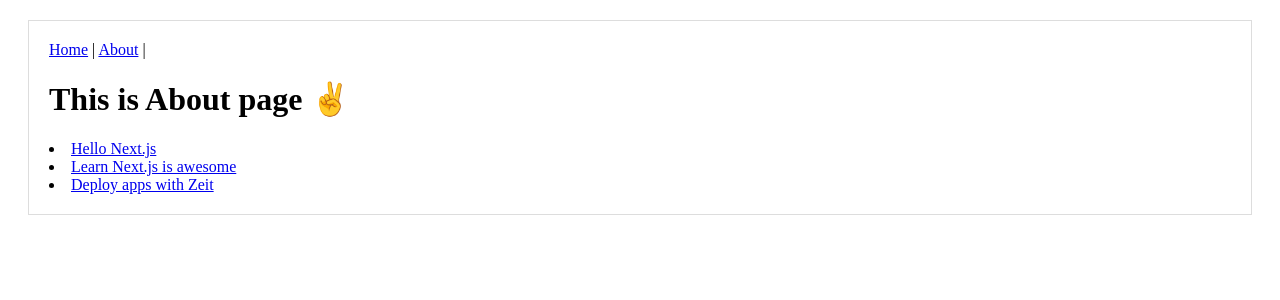
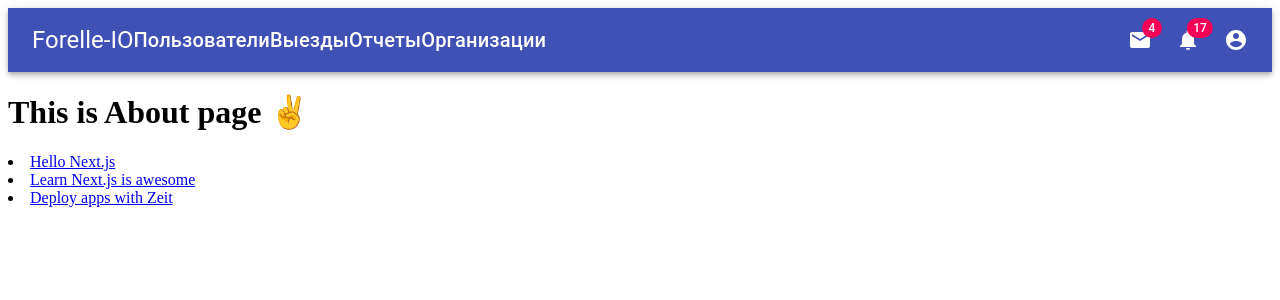
Before and after one commit to forelle-io/jish, a Next.js app: page /about in a window 1280 px wide. Shown: the top 300 px of the page. Built offline with nearby package versions, Linux system fonts and the light colour scheme.

Commit message:
Добавил хеадер для сайта, изменил располжение файлов

```diff
--- /dev/null
+++ b/components/root/Header.tsx
@@ -0,0 +1,194 @@
+import React from 'react';
+import { makeStyles } from '@material-ui/core/styles';
+import AppBar from '@material-ui/core/AppBar';
+import Toolbar from '@material-ui/core/Toolbar';
+import IconButton from '@material-ui/core/IconButton';
+import Typography from '@material-ui/core/Typography';
+import Badge from '@material-ui/core/Badge';
+import MenuItem from '@material-ui/core/MenuItem';
+import Menu from '@material-ui/core/Menu';
+import AccountCircle from '@material-ui/icons/AccountCircle';
+import MailIcon from '@material-ui/icons/Mail';
+import NotificationsIcon from '@material-ui/icons/Notifications';
+import MoreIcon from '@material-ui/icons/MoreVert';
+
+const useStyles = makeStyles(theme => ({
+  grow: {
+    flexGrow: 1,
+  },
+  menuButton: {
+    marginRight: theme.spacing(2),
+  },
+  title: {
+    display: 'none',
+    [theme.breakpoints.up('sm')]: {
+      display: 'block',
+    },
+  },
+  inputRoot: {
+    color: 'inherit',
+  },
+  inputInput: {
+    padding: theme.spacing(1, 1, 1, 7),
+    transition: theme.transitions.create('width'),
+    width: '100%',
+    [theme.breakpoints.up('md')]: {
+      width: 200,
+    },
+  },
+  sectionDesktop: {
+    display: 'none',
+    [theme.breakpoints.up('md')]: {
+      display: 'flex',
+    },
+  },
+  sectionMobile: {
+    display: 'flex',
+    [theme.breakpoints.up('md')]: {
+      display: 'none',
+    },
+  },
+}));
+
+export default function PrimarySearchAppBar() {
+  const classes = useStyles();
+  const [anchorEl, setAnchorEl] = React.useState(null);
+  const [mobileMoreAnchorEl, setMobileMoreAnchorEl] = React.useState(null);
+
+  const isMenuOpen = Boolean(anchorEl);
+  const isMobileMenuOpen = Boolean(mobileMoreAnchorEl);
+
+  const handleProfileMenuOpen = event => {
+    setAnchorEl(event.currentTarget);
+  };
+
+  const handleMobileMenuClose = () => {
+    setMobileMoreAnchorEl(null);
+  };
+
+  const handleMenuClose = () => {
+    setAnchorEl(null);
+    handleMobileMenuClose();
+  };
+
+  const handleMobileMenuOpen = event => {
+    setMobileMoreAnchorEl(event.currentTarget);
+  };
+
+  const menuId = 'primary-search-account-menu';
+  const renderMenu = (
+    <Menu
+      anchorEl={anchorEl}
+      anchorOrigin={{ vertical: 'top', horizontal: 'right' }}
+      id={menuId}
+      keepMounted
+      transformOrigin={{ vertical: 'top', horizontal: 'right' }}
+      open={isMenuOpen}
+      onClose={handleMenuClose}
+    >
+      <MenuItem onClick={handleMenuClose}>Profile</MenuItem>
+      <MenuItem onClick={handleMenuClose}>My account</MenuItem>
+    </Menu>
+  );
+
+  const mobileMenuId = 'primary-search-account-menu-mobile';
+  const renderMobileMenu = (
+    <Menu
+      anchorEl={mobileMoreAnchorEl}
+      anchorOrigin={{ vertical: 'top', horizontal: 'right' }}
+      id={mobileMenuId}
+      keepMounted
+      transformOrigin={{ vertical: 'top', horizontal: 'right' }}
+      open={isMobileMenuOpen}
+      onClose={handleMobileMenuClose}
+    >
+      <MenuItem>
+        <IconButton aria-label="show 4 new mails" color="inherit">
+          <Badge badgeContent={4} color="secondary">
+            <MailIcon />
+          </Badge>
+        </IconButton>
+        <p>Messages</p>
+      </MenuItem>
+      <MenuItem>
+        <IconButton aria-label="show 11 new notifications" color="inherit">
+          <Badge badgeContent={11} color="secondary">
+            <NotificationsIcon />
+          </Badge>
+        </IconButton>
+        <p>Notifications</p>
+      </MenuItem>
+      <MenuItem onClick={handleProfileMenuOpen}>
+        <IconButton
+          aria-label="account of current user"
+          aria-controls="primary-search-account-menu"
+          aria-haspopup="true"
+          color="inherit"
+        >
+          <AccountCircle />
+        </IconButton>
+        <p>Profile</p>
+      </MenuItem>
+    </Menu>
+  );
+
+  return (
+    <div className={classes.grow}>
+      <AppBar position="static">
+        <Toolbar>
+          <Typography className={classes.title} variant="h5" noWrap>
+            Forelle-IO
+          </Typography>
+          <Typography className={classes.title} variant="h6" noWrap>
+            Пользователи
+          </Typography>
+          <Typography className={classes.title} variant="h6" noWrap>
+            Выезды
+          </Typography>
+          <Typography className={classes.title} variant="h6" noWrap>
+            Отчеты
+          </Typography>
+          <Typography className={classes.title} variant="h6" noWrap>
+            Организации
+          </Typography>
+          <div className={classes.grow} />
+          <div className={classes.sectionDesktop}>
+            <IconButton aria-label="show 4 new mails" color="inherit">
+              <Badge badgeContent={4} color="secondary">
+                <MailIcon />
+              </Badge>
+            </IconButton>
+            <IconButton aria-label="show 17 new notifications" color="inherit">
+              <Badge badgeContent={17} color="secondary">
+                <NotificationsIcon />
+              </Badge>
+            </IconButton>
+            <IconButton
+              edge="end"
+              aria-label="account of current user"
+              aria-controls={menuId}
+              aria-haspopup="true"
+              onClick={handleProfileMenuOpen}
+              color="inherit"
+            >
+              <AccountCircle />
+            </IconButton>
+          </div>
+          <div className={classes.sectionMobile}>
+            <IconButton
+              aria-label="show more"
+              aria-controls={mobileMenuId}
+              aria-haspopup="true"
+              onClick={handleMobileMenuOpen}
+              color="inherit"
+            >
+              <MoreIcon />
+            </IconButton>
+          </div>
+        </Toolbar>
+      </AppBar>
+      {renderMobileMenu}
+      {renderMenu}
+    </div>
+  );
+}
--- a/components/Layout.tsx
+++ b/layouts/Default.tsx
@@ -1,13 +1,13 @@
 import * as React from 'react'
-import Link from 'next/link'
 import Head from 'next/head'
+import Header from '../components/root/Header'
 type LayoutProps = {
   title?: string
 }
 const layoutStyle = {
-  margin: 20,
-  padding: 20,
-  border: '1px solid #DDD'
+  margin: 0,
+  padding: 0,
+  border: 'none'
 }
 const Layout: React.FunctionComponent<LayoutProps> = ({ children, title }) => (
   <div style={layoutStyle}>
@@ -16,18 +16,7 @@
       <meta charSet="utf-8" />
       <meta name="viewport" content="initial-scale=1.0, width=device-width" />
     </Head>
-    <header>
-      <nav>
-        <Link href="/">
-          <a>Home</a>
-        </Link>{' '}
-        |{' '}
-        <Link href="/about">
-          <a>About</a>
-        </Link>{' '}
-        |{' '}
-      </nav>
-    </header>
+    <Header/>
     {children}
   </div>
 )
--- a/pages/about.tsx
+++ b/pages/about.tsx
@@ -1,5 +1,5 @@
 import React from 'react'
-import Layout from '../components/Layout'
+import DefaultLayout from '../layouts/Default'
 import Link from 'next/link'
 type PostLinkProps = {
   title?: string
@@ -15,12 +15,12 @@
 }
 const About: React.FunctionComponent = () => {
   return (
-    <Layout title="About">
+    <DefaultLayout title="About">
       <h1>This is About page ✌</h1>
       <PostLink title="Hello Next.js" />
       <PostLink title="Learn Next.js is awesome" />
       <PostLink title="Deploy apps with Zeit" />
-    </Layout>
+    </DefaultLayout>
   )
 }
 export default About
--- a/pages/post.tsx
+++ b/pages/post.tsx
@@ -1,14 +1,14 @@
 import { withRouter } from 'next/router'
-import Layout from '../components/Layout'
+import DefaultLayout from '../layouts/Default'
 type PostProps = {
   router?: any
 }
 const Post: React.FunctionComponent<PostProps> = ({ router }) => {
   return (
-    <Layout>
+    <DefaultLayout>
       <h1>{router.query.title}</h1>
       <p>This is the blog post content.</p>
-    </Layout>
+    </DefaultLayout>
   )
 }
 export default withRouter(Post)
--- a/tsconfig.json
+++ b/tsconfig.json
@@ -28,7 +28,7 @@
     "module": "esnext",
     "noImplicitReturns": true,
     "noImplicitThis": true,
-    "noImplicitAny": true,
+    "noImplicitAny": false,
     "resolveJsonModule": true,
     "strictNullChecks": true,
     "target": "es5",
```
Also changed, not shown: package.json (+5 -3 lines), pages/index.tsx (+7 -3 lines), 1 other file (tests, documents, lock files or other folders).
